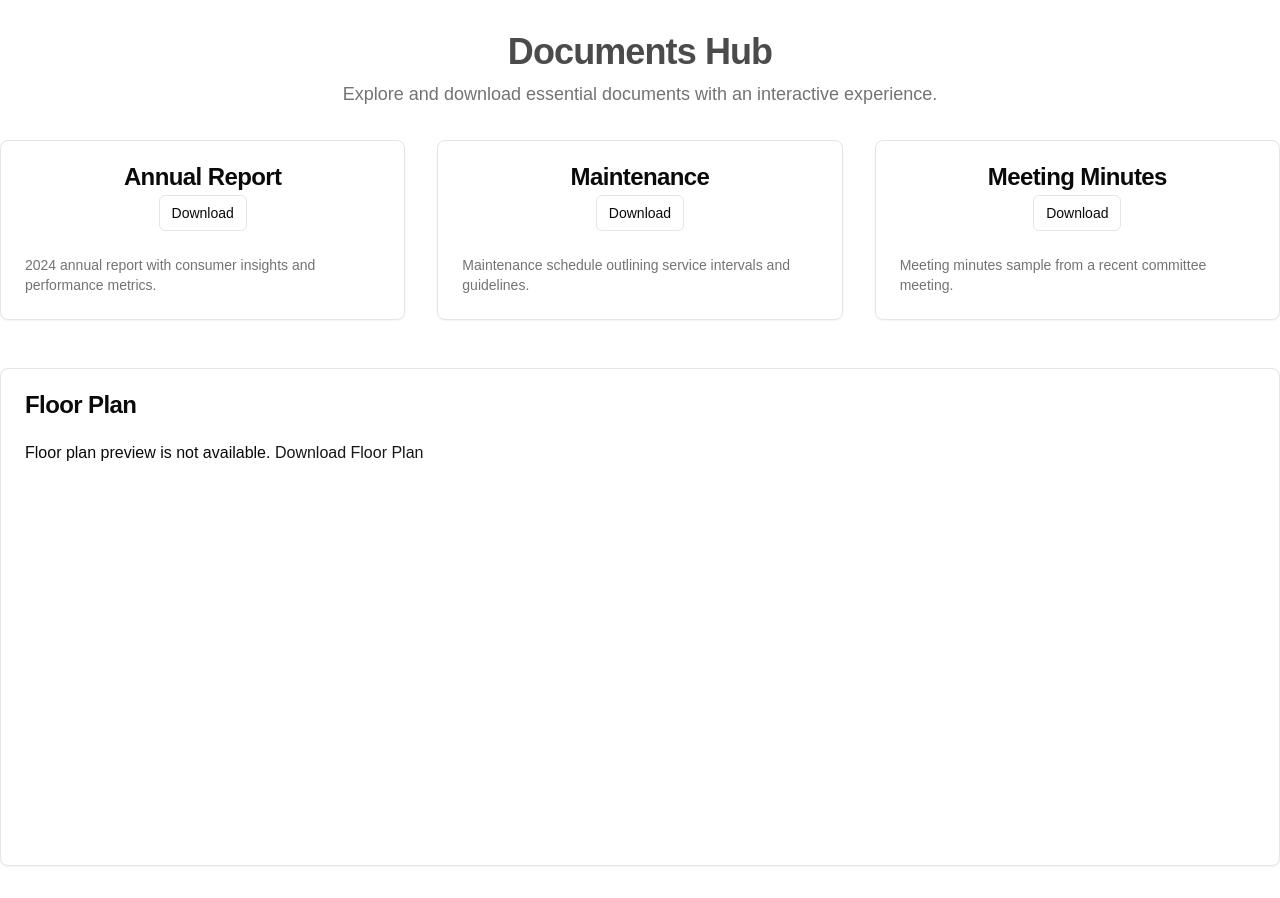
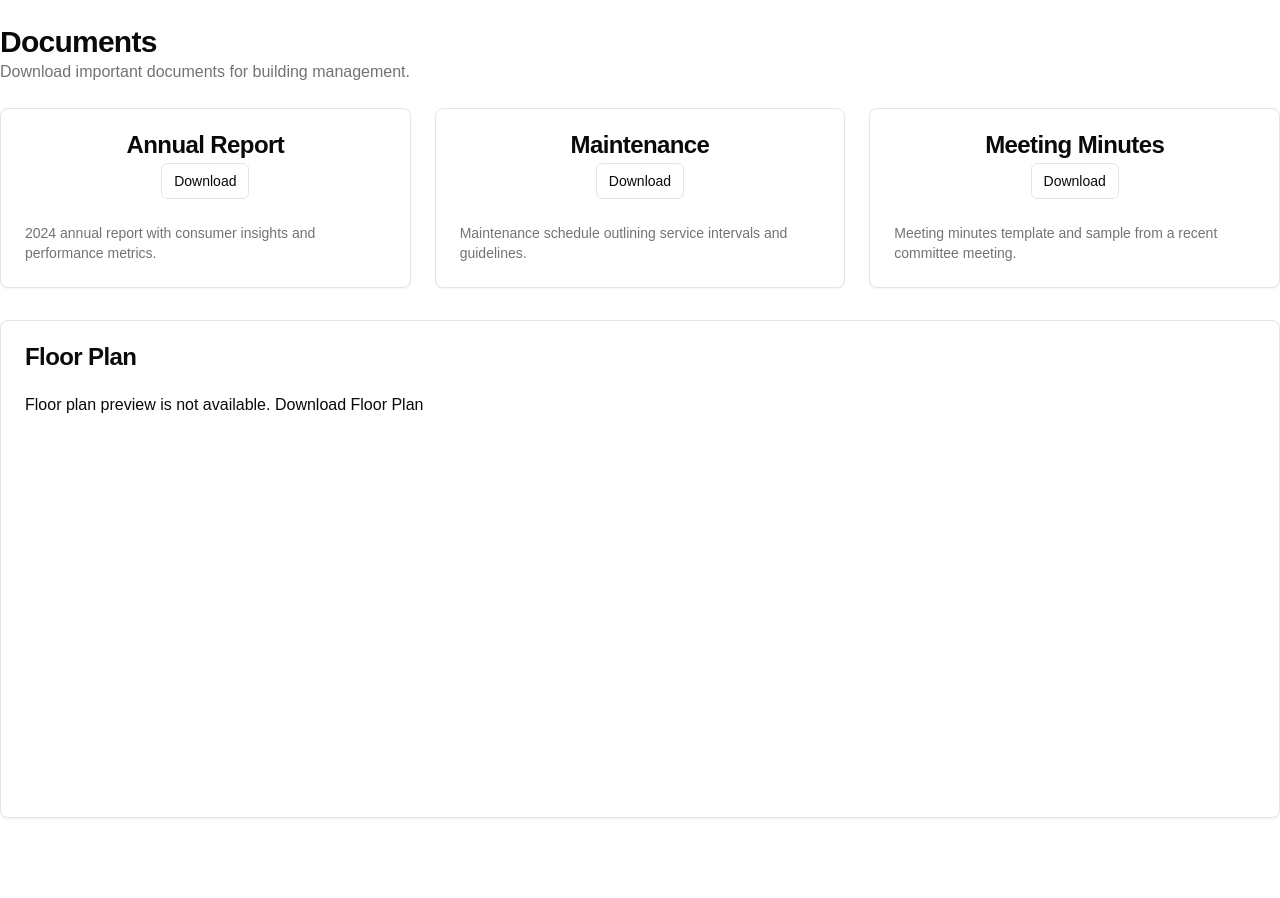
Before and after one commit to gusking456/vercel-website, a Next.js app: page /documents in a window 1280 px wide. After the commit the page ends 842 px from the top, so only its background shows below. Built offline with nearby package versions, Linux system fonts and the light colour scheme.

Commit message:
Old page

```diff
--- a/app/documents/page.tsx
+++ b/app/documents/page.tsx
@@ -3,18 +3,16 @@ import { Card, CardContent, CardDescription, CardHeader, CardTitle } from "@/com
 
 export default function DocumentsPage() {
   return (
-    <div className="container py-8">
-      <header className="mb-8 text-center">
-        <h1 className="text-4xl font-bold tracking-tight mb-2 animate-pulse">
-          Documents Hub
-        </h1>
-        <p className="text-muted-foreground text-lg">
-          Explore and download essential documents with an interactive experience.
+    <div className="container py-6">
+      <div className="mb-6">
+        <h1 className="text-3xl font-bold tracking-tight">Documents</h1>
+        <p className="text-muted-foreground">
+          Download important documents for building management.
         </p>
-      </header>
-      <section className="grid gap-8 md:grid-cols-3">
+      </div>
+      <div className="grid gap-6 md:grid-cols-3">
         {/* Annual Report */}
-        <Card className="transition-transform duration-300 hover:scale-105 cursor-pointer">
+        <Card>
           <CardHeader className="flex justify-between items-center">
             <CardTitle>Annual Report</CardTitle>
             <a href="/1.pdf" download>
@@ -30,7 +28,7 @@ export default function DocumentsPage() {
           </CardContent>
         </Card>
         {/* Maintenance */}
-        <Card className="transition-transform duration-300 hover:scale-105 cursor-pointer">
+        <Card>
           <CardHeader className="flex justify-between items-center">
             <CardTitle>Maintenance</CardTitle>
             <a href="/2.pdf" download>
@@ -46,7 +44,7 @@ export default function DocumentsPage() {
           </CardContent>
         </Card>
         {/* Meeting Minutes */}
-        <Card className="transition-transform duration-300 hover:scale-105 cursor-pointer">
+        <Card>
           <CardHeader className="flex justify-between items-center">
             <CardTitle>Meeting Minutes</CardTitle>
             <a href="/3.pdf" download>
@@ -57,34 +55,28 @@ export default function DocumentsPage() {
           </CardHeader>
           <CardContent>
             <CardDescription>
-              Meeting minutes sample from a recent committee meeting.
+              Meeting minutes template and sample from a recent committee meeting.
             </CardDescription>
           </CardContent>
         </Card>
-      </section>
-      <section className="mt-12">
-        <Card className="transition-transform duration-300 hover:scale-105">
+      </div>
+      <div className="mt-8">
+        <Card>
           <CardHeader>
             <CardTitle>Floor Plan</CardTitle>
           </CardHeader>
           <CardContent>
-            <object
-              data="/floor_plan.webp"
-              type="application/pdf"
-              width="100%"
-              height="400"
-              className="rounded"
-            >
+            <object data="/floorplan.pdf" type="application/pdf" width="100%" height="400">
               <p>
                 Floor plan preview is not available.{" "}
-                <a href="/floor_plan.webp" download className="text-primary hover:underline">
+                <a href="/floorplan.pdf" download>
                   Download Floor Plan
                 </a>
               </p>
             </object>
           </CardContent>
         </Card>
-      </section>
+      </div>
     </div>
   )
 }
```
